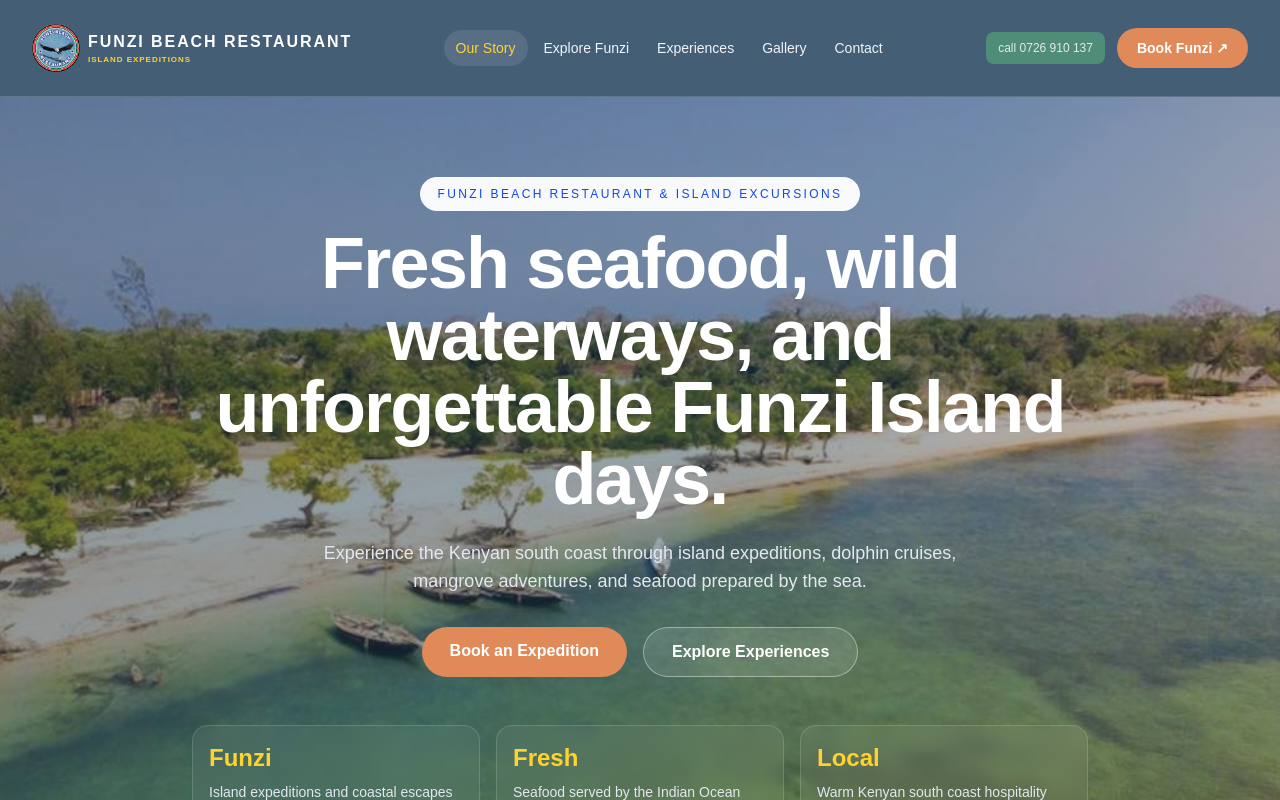
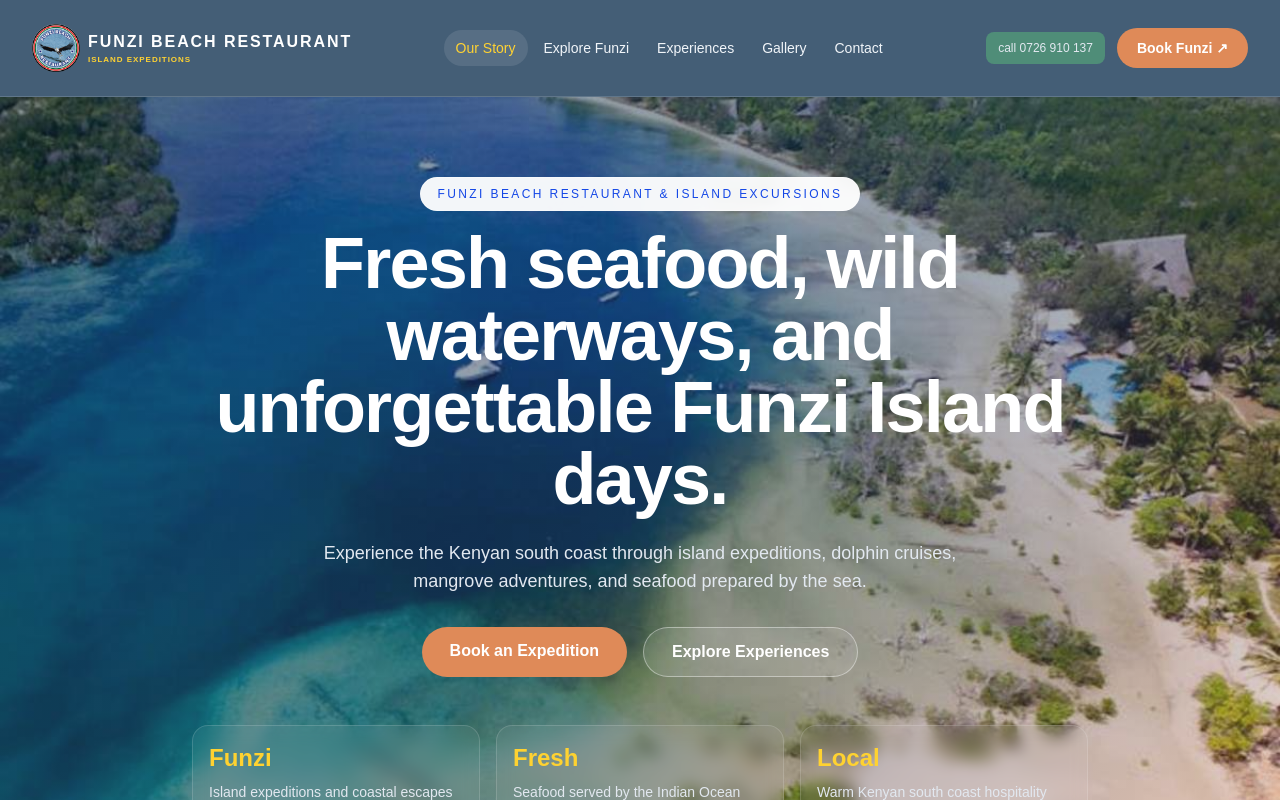
Before and after one commit to MatthewsRicky/funzibeachrestaurant, a Next.js app: page / in a window 1280 px wide. Shown: the top 800 px of the page. Built offline with nearby package versions, Linux system fonts and the light colour scheme.

Commit message:
Hero Image edit

```diff
--- a/components/Hero.tsx
+++ b/components/Hero.tsx
@@ -5,7 +5,7 @@
       className="relative flex min-h-[80vh] items-center overflow-hidden bg-cover bg-center"
       style={{
         backgroundImage:
-          "linear-gradient(135deg, rgba(20, 38, 54, 0.48), rgba(36, 66, 95, 0.48), rgba(180, 91, 55, 0.25)), url('/funzi7.jpg')",
+          "linear-gradient(135deg, rgba(20, 38, 54, 0.48), rgba(36, 66, 95, 0.48), rgba(180, 91, 55, 0.25)), url('/funzi4.jpg')",
       }}
     >
       <div className="mx-auto max-w-7xl px-4 py-20 text-center text-white sm:px-6 lg:px-8">
```
